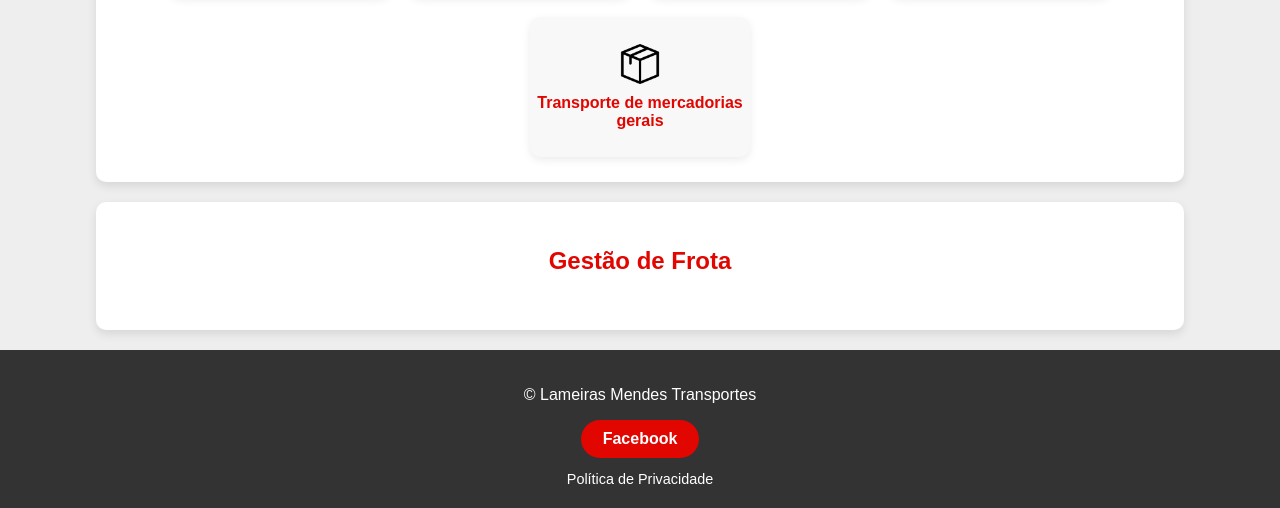
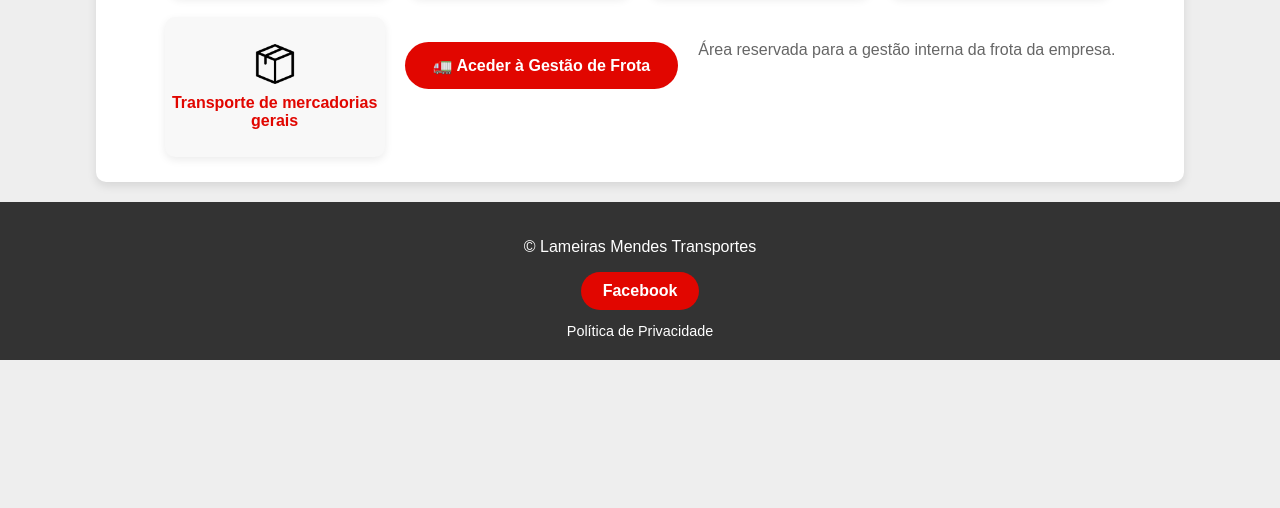
Before and after one commit to Titacardoso/projecto, a website: page index.html in a window 1280 px wide. Shown: the part 1347-1855 px from the top of the page. After the commit the page ends 1707 px from the top, so only its background shows below. Drawn offline with Linux system fonts and the light colour scheme; no server answers.

Commit message:
15.06-parte2

```diff
--- a/index.html
+++ b/index.html
@@ -90,19 +90,17 @@
             <img src="icons/box.png" alt="Transporte de mercadorias gerais">
             <h3>Transporte de mercadorias gerais</h3>
         </div>
+<div class="botao-frota">
+   <a href="login.html">🚛 Aceder à Gestão de Frota</a>
 
+</div>
+<p class="texto-frota">
+    Área reservada para a gestão interna da frota da empresa.
+</p>
     </div>
 
 </section>
-<section class="caixa">
 
-    <h2>Gestão de Frota</h2>
-
-    <div id="lista-frota">
-
-    </div>
-
-</section>
 
 <script src="app.js"></script>
 <footer>
--- a/projecto.css
+++ b/projecto.css
@@ -685,3 +685,26 @@ text-align:center;
 .card-frota button:hover {
     background-color: #e10600;
 }
+.botao-frota {
+    text-align: center;
+    margin-top: 25px;
+}
+
+.botao-frota a {
+    display: inline-block;
+    background-color: #e10600;
+    color: white;
+    text-decoration: none;
+    padding: 14px 28px;
+    border-radius: 30px;
+    font-weight: bold;
+}
+
+.botao-frota a:hover {
+    background-color: #a40000;
+}
+.texto-frota {
+    text-align: center;
+    color: #666;
+    margin-top: 20px;
+}
```
